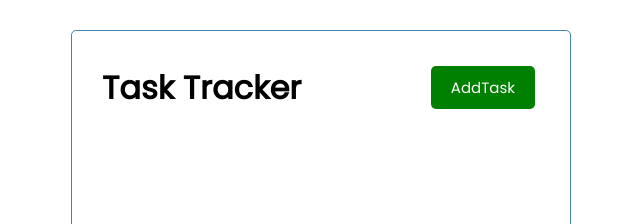
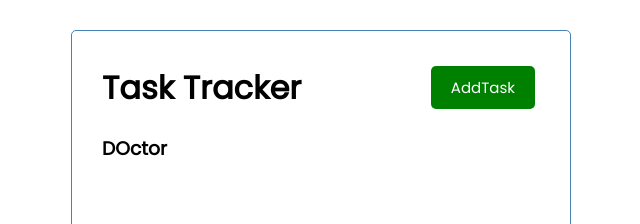
Before and after one commit to agwadan/vue-crash-course, a Vue app: page / in a window 1280 px wide. Shown: the top 224 px of the page, without its empty margins (319-959 px from the left). Built offline with nearby package versions, Linux system fonts and the light colour scheme.

Commit message:
Create a Tasks component

```diff
--- a/src/App.vue
+++ b/src/App.vue
@@ -1,16 +1,37 @@
 <template>
   <div class="container">
     <Header title="Task Tracker" />
+    <Tasks :tasks="tasks" />
+    <!-- Binding tasks to the tasks data so that it's updated whenever there's a change -->
   </div>
 </template>
 
 <script>
 import Header from "./components/Header.vue";
+import Tasks from "./components/Tasks.vue";
 
 export default {
   name: "App",
   components: {
     Header,
+    Tasks,
+  },
+
+  data() {
+    return {
+      tasks: [],
+    };
+  },
+
+  created() {
+    this.tasks = [
+      {
+        id: 1,
+        text: "DOctor",
+        day: "Today",
+        reminder: true,
+      },
+    ];
   },
 };
 </script>
--- /dev/null
+++ b/src/components/Tasks.vue
@@ -0,0 +1,14 @@
+<template>
+  <div :key="task.id" v-for="task in tasks">
+    <h3>{{ task.text }}</h3>
+  </div>
+</template>
+
+<script>
+export default {
+  name: "Tasks",
+  props: {
+    tasks: Array,
+  },
+};
+</script>
```
